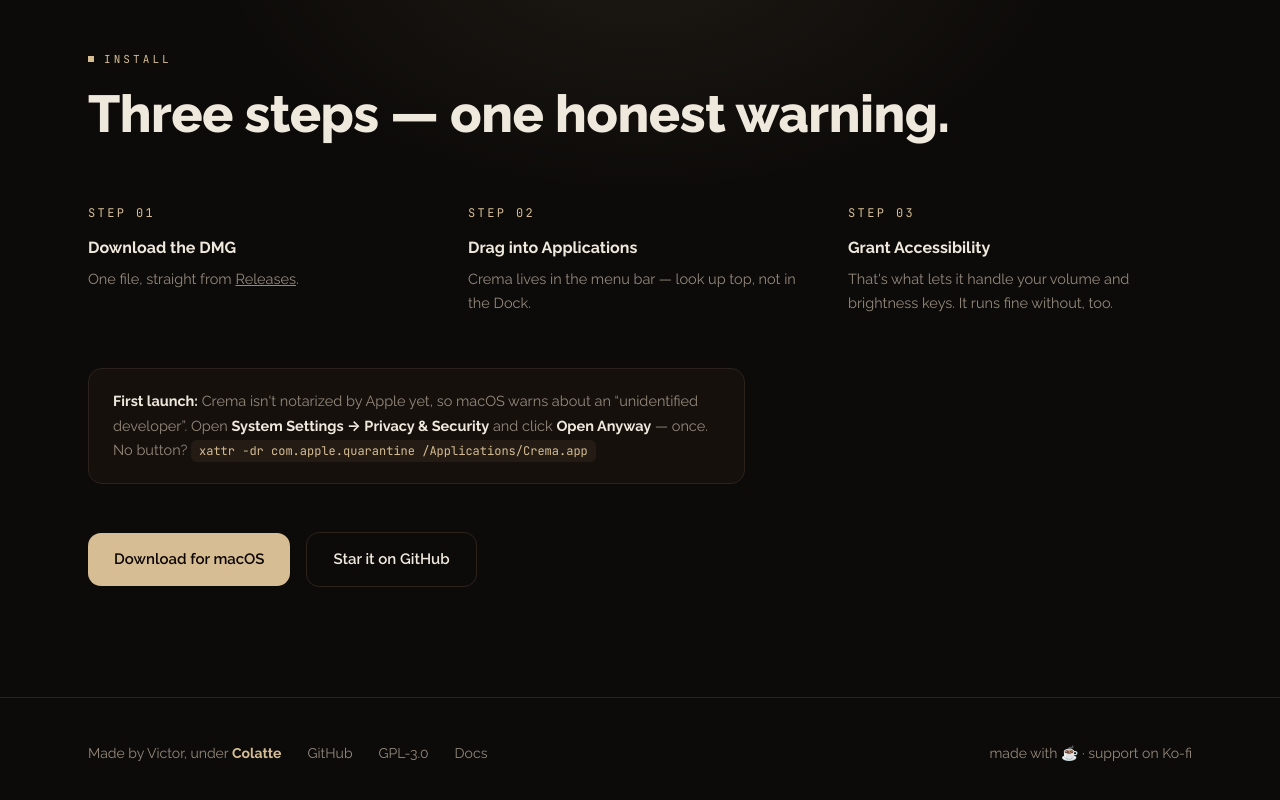
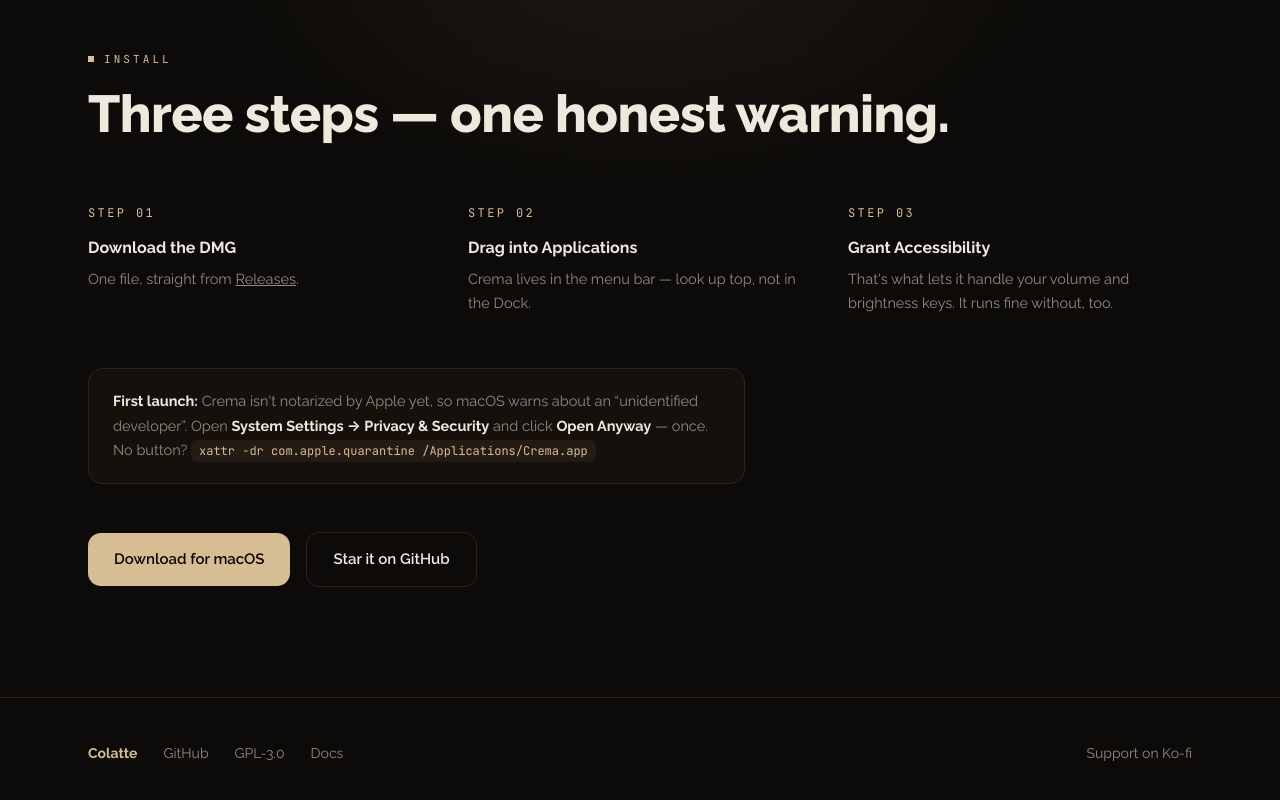
Before and after one commit to colatte/crema, a plain HTML site: page docs/index.html in a window 1280 px wide. Shown: the part 5119-5919 px from the top of the page. Drawn offline with Linux system fonts and the light colour scheme.

Commit message:
The footer keeps the links and drops the speech

```diff
--- a/docs/index.html
+++ b/docs/index.html
@@ -323,11 +323,11 @@
 
 <footer>
   <div class="wrap row">
-    <span>Made by Victor, under <a href="https://colatte.io"><b style="color:var(--cream)">Colatte</b></a></span>
+    <a href="https://colatte.io"><b style="color:var(--cream)">Colatte</b></a>
     <a href="https://github.com/colatte/crema">GitHub</a>
     <a href="https://github.com/colatte/crema/blob/main/LICENSE">GPL-3.0</a>
     <a href="https://github.com/colatte/crema/blob/main/docs/README.md">Docs</a>
-    <a class="kofi" href="https://ko-fi.com/colatteio">made with ☕ · support on Ko-fi</a>
+    <a class="kofi" href="https://ko-fi.com/colatteio">Support on Ko-fi</a>
   </div>
 </footer>
 
```
